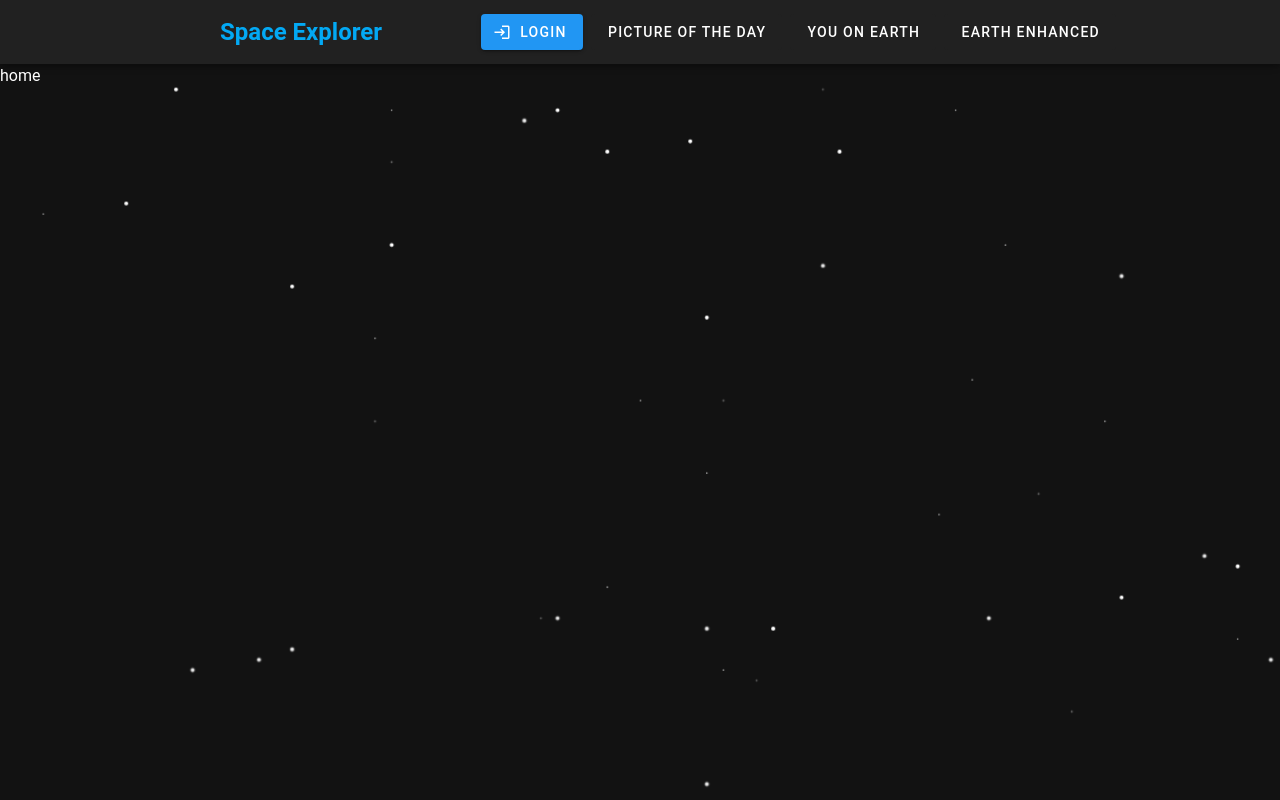
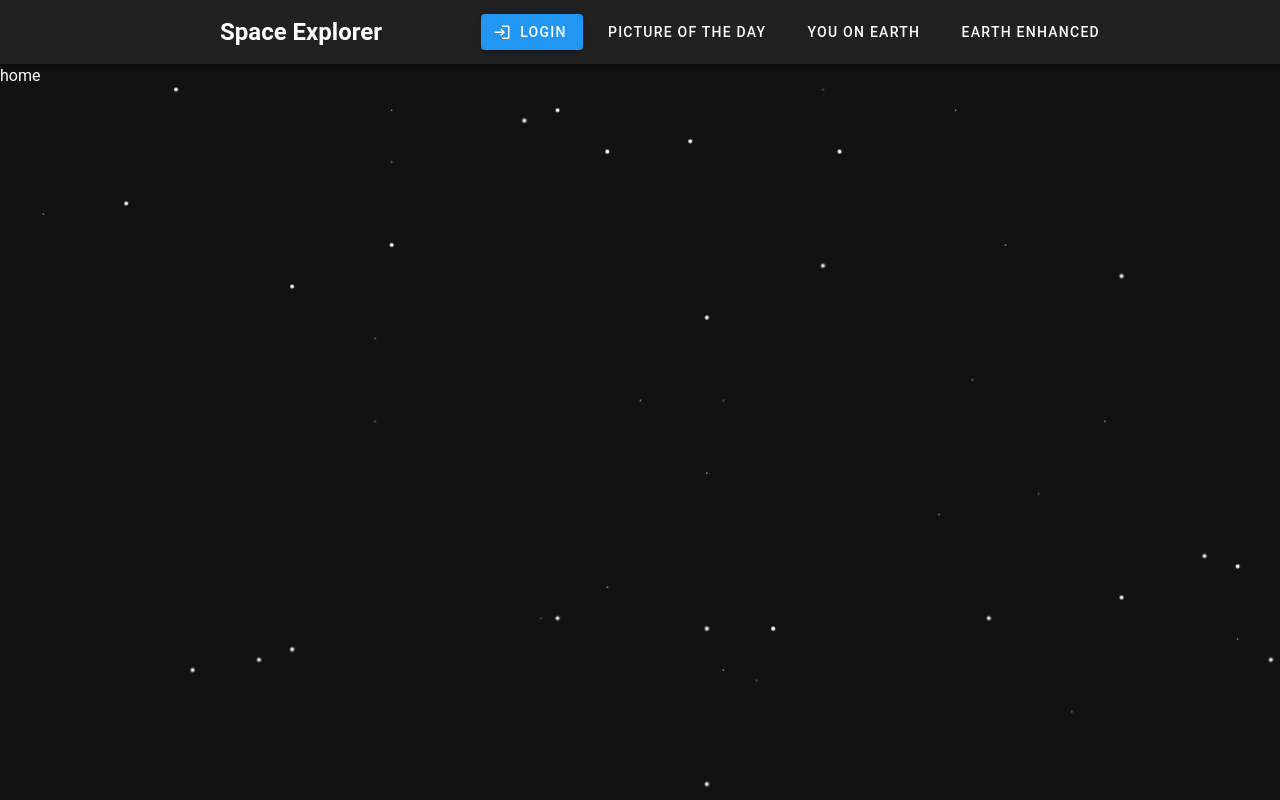
Before and after one commit to berkcambaz/space-explorer, a Vue app in the folder web/: page /home in a window 1280 px wide. Built offline with nearby package versions, Linux system fonts and the light colour scheme.

Commit message:
Change app title color

```diff
--- a/web/src/App.vue
+++ b/web/src/App.vue
@@ -28,7 +28,7 @@ const earthEnhancedClass = computed(() => ({ "text-blue-lighten-1": router.curre
         <VSheet class="d-flex align-center">
           <VBtn :style="backButtonStyle" class="v-hidden ma-1" icon="mdi-arrow-left" @click="router.go(-1)" />
 
-          <RouterLink to="/home" class="ma-1 text-decoration-none text-light-blue">
+          <RouterLink to="/home" class="ma-1 text-decoration-none text-white">
             <h2>Space Explorer</h2>
           </RouterLink>
         </VSheet>
```
